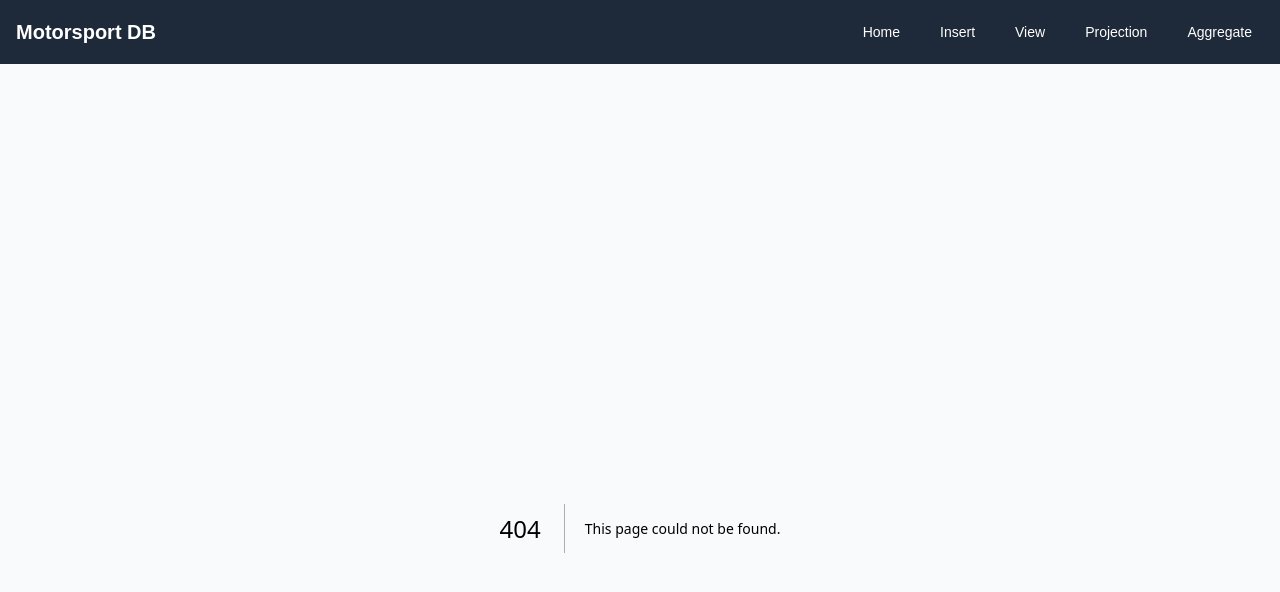
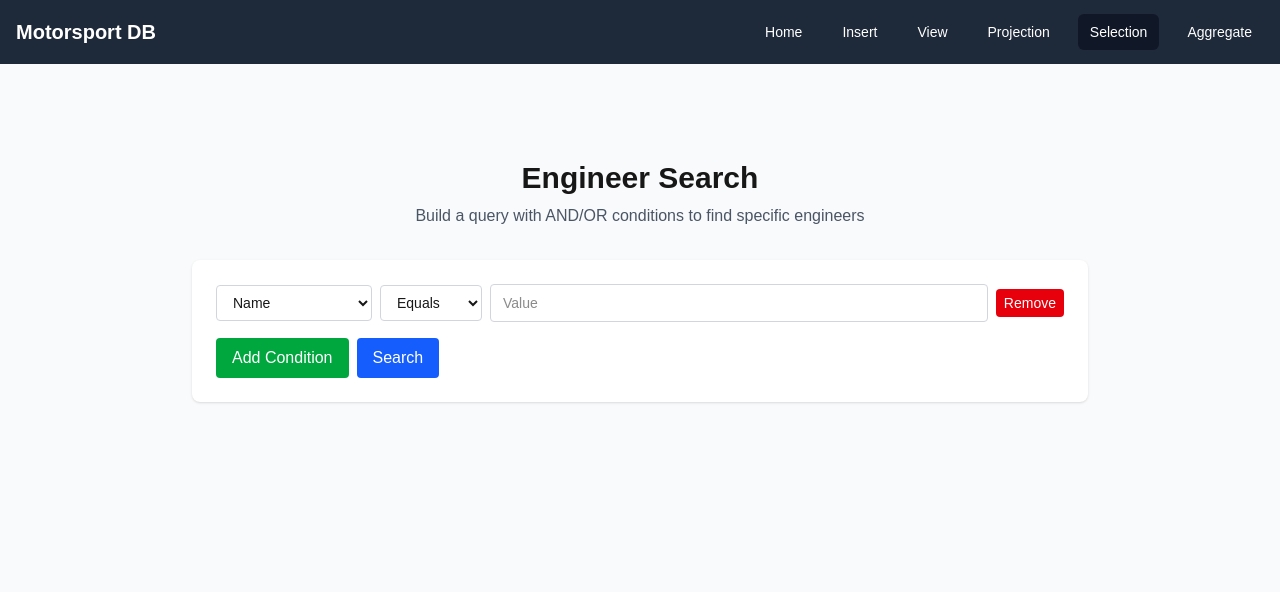
Before and after one commit to NOTDanOS/Motorsport_Database, a Next.js app in the folder frontend/: page /selection in a window 1280 px wide. Before the commit this address had no page. Shown: the top 592 px of the page. Built offline with nearby package versions, Linux system fonts and the light colour scheme.

Commit message:
added selection ui, currently only supporting equal and contains cause mostly text field on eng assignment >> need to implement backend still

```diff
--- a/frontend/src/app/projection/page.js
+++ b/frontend/src/app/projection/page.js
@@ -55,7 +55,9 @@ export default function ProjectionPage() {
       setIsLoading(false);
     }
   };
+//   https://saurabhnativeblog.medium.com/rendering-a-table-in-react-from-a-json-array-using-object-keys-and-object-values-062046973780
 
+// My flowbite rendering wasnt working properly so using this TODO if I habve time will revert to flowbite
   const renderTableHeaders = () => {
     if (tableData.length === 0) return null;
     const headers = Object.keys(tableData[0]);
--- /dev/null
+++ b/frontend/src/app/selection/page.js
@@ -0,0 +1,258 @@
+"use client";
+
+import { useState } from "react";
+import MessageDisplay from "../../components/MessageDisplay";
+
+export default function SelectionPage() {
+  const [conditions, setConditions] = useState([
+    { field: "name", operator: "equals", value: "", connector: "AND" },
+  ]);
+  const [results, setResults] = useState([]);
+  const [message, setMessage] = useState({ text: "", type: "" });
+  const [isLoading, setIsLoading] = useState(false);
+
+  const fields = [
+    { label: "Name", value: "name" },
+    { label: "Proficiency", value: "proficiency" },
+    { label: "Years Experience", value: "years_experience" },
+    { label: "Team Name", value: "team_name" },
+  ];
+
+  const operators = [
+    { label: "Equals", value: "equals" },
+    { label: "Contains", value: "contains" },
+  ];
+
+  const connectors = [
+    { label: "AND", value: "AND" },
+    { label: "OR", value: "OR" },
+  ];
+
+  const addCondition = () => {
+    setConditions([
+      ...conditions,
+      { field: "name", operator: "equals", value: "", connector: "AND" },
+    ]);
+  };
+
+  const removeCondition = (index) => {
+    const newConditions = [...conditions];
+    newConditions.splice(index, 1);
+    setConditions(newConditions);
+  };
+
+  const updateCondition = (index, field, value) => {
+    const newConditions = [...conditions];
+    newConditions[index] = { ...newConditions[index], [field]: value };
+    setConditions(newConditions);
+  };
+
+  const handleSearch = async (e) => {
+    e.preventDefault();
+
+    if (conditions.length === 0) {
+      setMessage({
+        text: "Please add at least one search condition",
+        type: "error",
+      });
+      return;
+    }
+
+    setIsLoading(true);
+    setMessage({ text: "", type: "" });
+
+    try {
+      const response = await fetch("/api/engineers/search", {
+        method: "POST",
+        headers: {
+          "Content-Type": "application/json",
+        },
+        body: JSON.stringify({ conditions }),
+      });
+
+      const data = await response.json();
+
+      if (data.success) {
+        setResults(data.data);
+        if (data.data.length === 0) {
+          setMessage({
+            text: "No results found matching your criteria",
+            type: "info",
+          });
+        } else {
+          setMessage({
+            text: `Found ${data.data.length} result(s)`,
+            type: "success",
+          });
+        }
+      } else {
+        throw new Error(data.message || "Failed to perform search");
+      }
+    } catch (error) {
+      console.error("Search error:", error);
+      setMessage({
+        text: `Error: ${error.message || "Failed to execute search"}`,
+        type: "error",
+      });
+      setResults([]);
+    } finally {
+      setIsLoading(false);
+    }
+  };
+
+  const renderTableHeaders = () => {
+    if (results.length === 0) return null;
+
+    return (
+      <thead className="bg-gray-100 dark:bg-gray-700">
+        <tr>
+          {Object.keys(results[0]).map((header) => (
+            <th
+              key={header}
+              className="px-6 py-3 text-left text-xs font-medium text-gray-500 dark:text-gray-300 uppercase tracking-wider"
+            >
+              {header.replace(/_/g, " ")}
+            </th>
+          ))}
+        </tr>
+      </thead>
+    );
+  };
+
+  const renderTableRows = () => {
+    if (results.length === 0) return null;
+
+    return (
+      <tbody className="bg-white dark:bg-gray-800 divide-y divide-gray-200 dark:divide-gray-700">
+        {results.map((row, rowIndex) => (
+          <tr
+            key={rowIndex}
+            className="hover:bg-gray-50 dark:hover:bg-gray-700"
+          >
+            {Object.values(row).map((cell, cellIndex) => (
+              <td
+                key={cellIndex}
+                className="px-6 py-4 whitespace-nowrap text-sm text-gray-500 dark:text-gray-300"
+              >
+                {cell || "N/A"}
+              </td>
+            ))}
+          </tr>
+        ))}
+      </tbody>
+    );
+  };
+
+  return (
+    <div className="min-h-screen p-8 flex flex-col items-center">
+      <header className="w-full max-w-4xl mb-8 text-center">
+        <h1 className="text-3xl font-bold mb-2">Engineer Search</h1>
+        <p className="text-gray-600 dark:text-gray-300">
+          Build a query with AND/OR conditions to find specific engineers
+        </p>
+      </header>
+
+      <main className="w-full max-w-4xl bg-white dark:bg-gray-800 rounded-lg shadow p-6">
+        <MessageDisplay message={message} />
+
+        <form onSubmit={handleSearch} className="space-y-4">
+          <div className="space-y-4">
+            {conditions.map((condition, index) => (
+              <div key={index} className="flex flex-wrap items-center gap-2">
+                {index > 0 && (
+                  <select
+                    value={condition.connector}
+                    onChange={(e) =>
+                      updateCondition(index, "connector", e.target.value)
+                    }
+                    className="bg-white dark:bg-gray-700 border border-gray-300 dark:border-gray-600 rounded px-3 py-2 text-sm"
+                  >
+                    {connectors.map((connector) => (
+                      <option key={connector.value} value={connector.value}>
+                        {connector.label}
+                      </option>
+                    ))}
+                  </select>
+                )}
+
+                <select
+                  value={condition.field}
+                  onChange={(e) =>
+                    updateCondition(index, "field", e.target.value)
+                  }
+                  className="bg-white dark:bg-gray-700 border border-gray-300 dark:border-gray-600 rounded px-3 py-2 text-sm"
+                >
+                  {fields.map((field) => (
+                    <option key={field.value} value={field.value}>
+                      {field.label}
+                    </option>
+                  ))}
+                </select>
+
+                <select
+                  value={condition.operator}
+                  onChange={(e) =>
+                    updateCondition(index, "operator", e.target.value)
+                  }
+                  className="bg-white dark:bg-gray-700 border border-gray-300 dark:border-gray-600 rounded px-3 py-2 text-sm"
+                >
+                  {operators.map((op) => (
+                    <option key={op.value} value={op.value}>
+                      {op.label}
+                    </option>
+                  ))}
+                </select>
+
+                <input
+                  type="text"
+                  value={condition.value}
+                  onChange={(e) =>
+                    updateCondition(index, "value", e.target.value)
+                  }
+                  placeholder="Value"
+                  className="flex-1 min-w-[150px] bg-white dark:bg-gray-700 border border-gray-300 dark:border-gray-600 rounded px-3 py-2 text-sm"
+                />
+
+                <button
+                  type="button"
+                  onClick={() => removeCondition(index)}
+                  className="bg-red-600 hover:bg-red-700 text-white px-2 py-1 rounded text-sm"
+                >
+                  Remove
+                </button>
+              </div>
+            ))}
+          </div>
+
+          <div className="flex space-x-2">
+            <button
+              type="button"
+              onClick={addCondition}
+              className="bg-green-600 hover:bg-green-700 text-white py-2 px-4 rounded"
+            >
+              Add Condition
+            </button>
+
+            <button
+              type="submit"
+              className="bg-blue-600 hover:bg-blue-700 text-white py-2 px-4 rounded"
+              disabled={isLoading}
+            >
+              {isLoading ? "Searching..." : "Search"}
+            </button>
+          </div>
+        </form>
+
+        {results.length > 0 && (
+          <div className="mt-8 overflow-x-auto">
+            <h2 className="text-xl font-semibold mb-4">Search Results</h2>
+            <table className="min-w-full divide-y divide-gray-200 dark:divide-gray-700">
+              {renderTableHeaders()}
+              {renderTableRows()}
+            </table>
+          </div>
+        )}
+      </main>
+    </div>
+  );
+}
--- a/frontend/src/components/Navbar.js
+++ b/frontend/src/components/Navbar.js
@@ -8,6 +8,7 @@ const navigation = [
   { name: "Insert", href: "/insert" },
   { name: "View", href: "/view" },
   { name: "Projection", href: "/projection" },
+  { name: "Selection", href: "/selection" },
   { name: "Aggregate", href: "/aggregate" },
 ];
 
```
